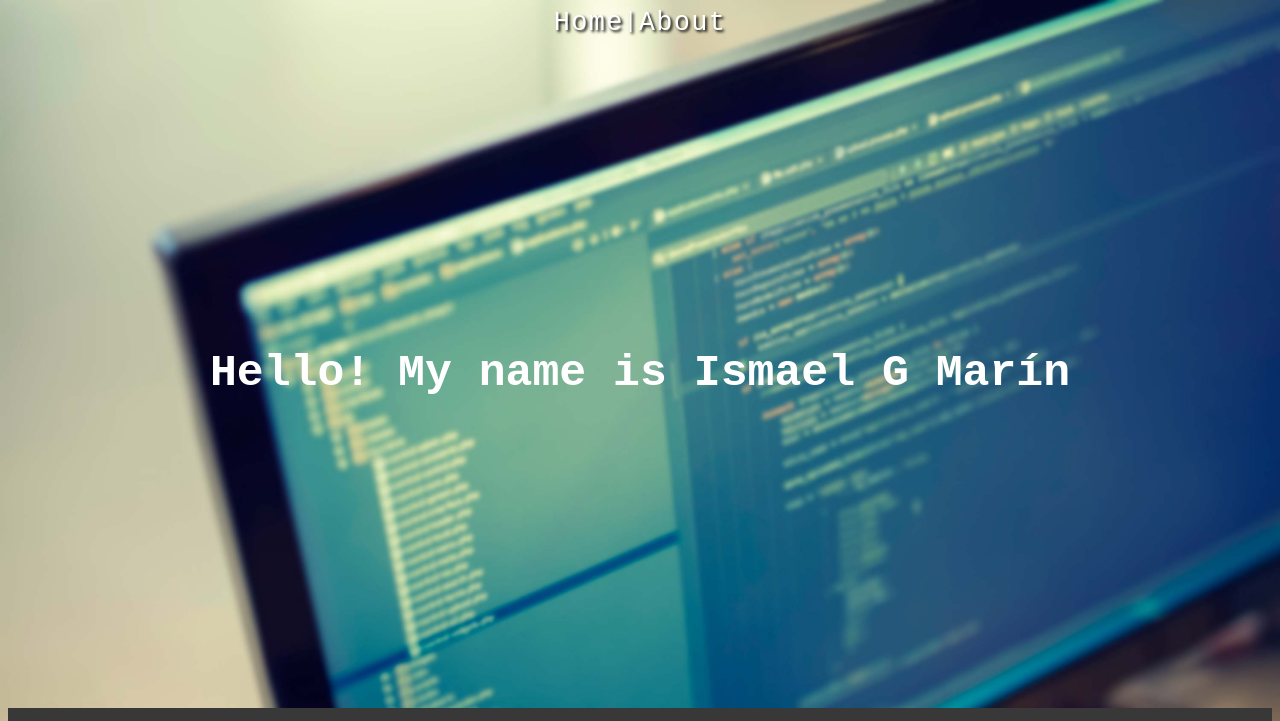
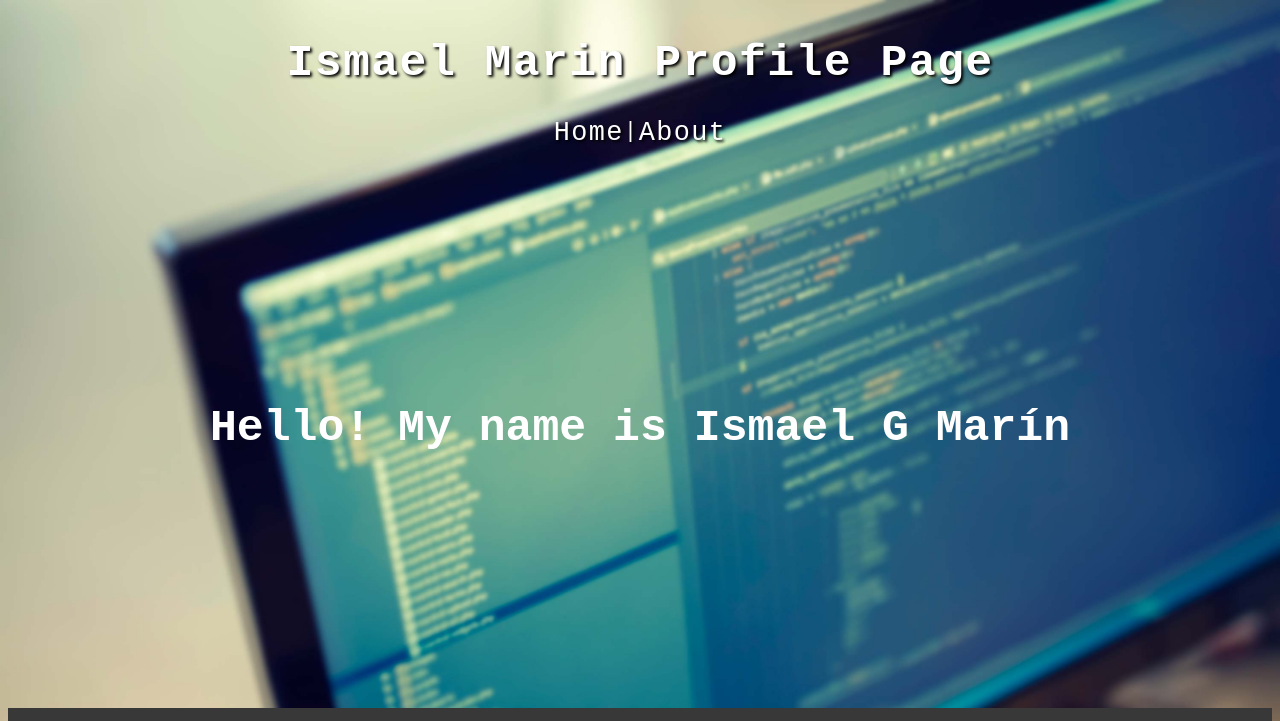
Before and after one commit to igmarin/personal-gatsby-site, a Gatsby site: page / in a window 1280 px wide. Shown: the top 721 px of the page. Built offline with nearby package versions, Linux system fonts and the light colour scheme; Gatsby itself is replaced by a stand-in of ours.

Commit message:
Static Query

```diff
--- a/gatsby-config.js
+++ b/gatsby-config.js
@@ -5,6 +5,8 @@
  */
 
 module.exports = {
-  /* Your site config here */
+  siteMetadata: {
+    title: 'Ismael Marin Profile Page'
+  },
   plugins: [`gatsby-plugin-sass`]
 }
--- a/src/components/footer.js
+++ b/src/components/footer.js
@@ -17,7 +17,7 @@ const socialNetwork = (to, text) => {
     default:
       return null;
   }
-}
+};
 
 const FooterLink = props => (
   <a href={`${socialNetwork(props.to, props.text)}`} className={styles.icons} target="_blank" rel="noopener noreferrer">{props.icon}</a>
--- a/src/components/header.js
+++ b/src/components/header.js
@@ -1,14 +1,30 @@
 import React from "react";
-import { Link } from "gatsby";
+import { Link, StaticQuery, graphql } from "gatsby";
 import styles from "./header.module.scss";
 
 const HeaderLink = props => (
   <Link className={styles.link} to={props.to}>{props.text}</Link>
 )
 
-export default ({ children }) => (
-  <header className={styles.header}>
-    <HeaderLink to="/" text="Home" /> | <HeaderLink to="/about" text="About" />
-    {children}
-  </header>
+export default () => (
+  <StaticQuery
+    query={graphql`
+      query {
+        site {
+          siteMetadata {
+            title
+          }
+        }
+      }
+    `}
+
+    render={data => (
+      <header className={styles.header}>
+        <h1>{data.site.siteMetadata.title}</h1>
+        <div className={styles.links}>
+          <HeaderLink to="/" text="Home" /> | <HeaderLink to="/about" text="About" />
+        </div>
+      </header>
+    )}
+  />
 )
--- a/src/components/header.module.scss
+++ b/src/components/header.module.scss
@@ -2,10 +2,18 @@
 
 .header {
   display: flex;
-  flex-direction: row;
+  flex-direction: column;
+  justify-content: center;
   color: $white;
   text-shadow: 2px 2px 3px #000000;
   letter-spacing: 0.0625em;
+}
+
+.links {
+  display: flex;
+  flex-direction: row;
+  justify-content: center;
+
 }
 
 .link {
```
